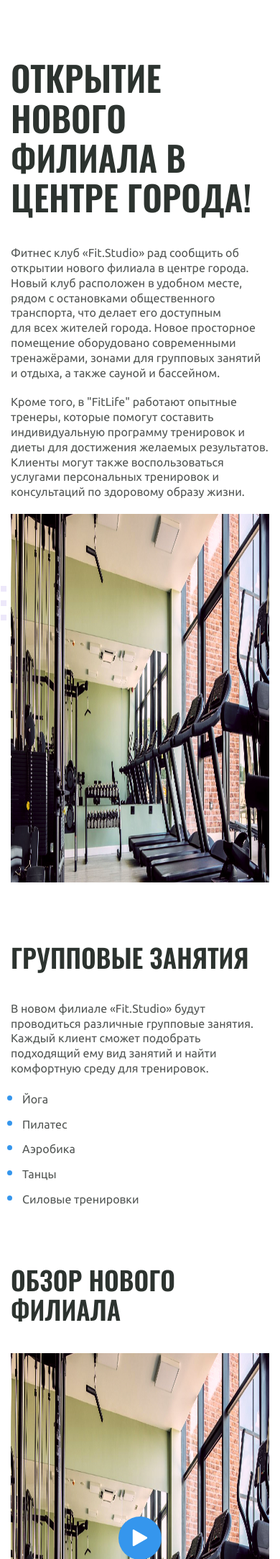
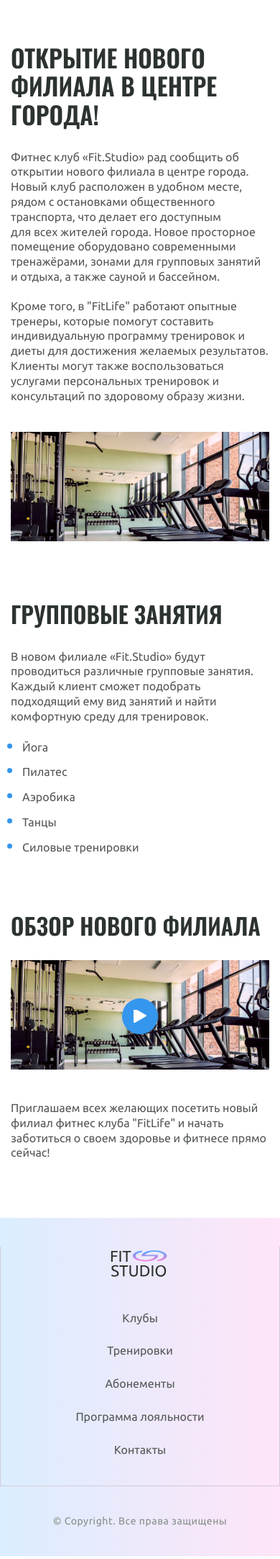
Before and after one commit to Enclaive-lab/homework., a PHP site: page /Fit-studio/arcticle.html in a window 390 px wide; the page is wider, and only the part inside the window is pictured. Shown: the part 109-2275 px from the top of that part at 72% size. Run offline with PHP 8.4, Linux system fonts and the light colour scheme.

Commit message:
Add files via upload

```diff
--- a/Fit-studio/arcticle.html
+++ b/Fit-studio/arcticle.html
@@ -31,10 +31,9 @@
       </div>
     </header>
     <article class="article">
+      <section class="article-mb">
         <div class="container">
-        <h1 class="title-large">
-          Открытие нового филиала в центре города!
-        </h1>
+          <h1 class="title-large">Открытие нового филиала в центре города!</h1>
           <p class="article__text">
             Фитнес клуб «Fit.Studio» рад сообщить об открытии нового филиала в
             центре города. Новый клуб расположен в удобном месте, рядом
@@ -49,7 +48,9 @@
             желаемых результатов. Клиенты могут также воспользоваться услугами
             персональных тренировок и консультаций по здоровому образу жизни.
           </p>
-        <div class="article-decor-wrapper article-mb article-decor-wrapper-1">
+        </div>
+        <div class="article-decor-wrapper article-decor-wrapper-1 decor">
+          <div class="container">
             <img
               src="./images/gym-img.jpg"
               class="article__img"
@@ -58,6 +59,10 @@
               alt="Тренажерный зал"
             />
           </div>
+        </div>
+      </section>
+      <section class="article-mb">
+        <div class="container">
           <h2 class="title-large article__title__medium">Групповые занятия</h2>
           <p class="article__text">
             В новом филиале «Fit.Studio» будут проводиться различные групповые
@@ -71,10 +76,19 @@
             <li class="article__item">Танцы</li>
             <li class="article__item">Силовые тренировки</li>
           </ul>
+        </div>
+      </section>
+
+      <section>
+        <div class="container">
           <h2 class="title-large article__title__medium">
             Обзор нового филиала
           </h2>
-        <div class="article-decor-wrapper article-mb article-decor-wrapper-2">
+        </div>
+        <div
+          class="article-decor-wrapper article-mb article-decor-wrapper-2 decor"
+        >
+          <div class="container">
             <button class="article-play-button">
               <img
                 src="./images/Polygon 1.svg"
@@ -91,11 +105,15 @@
               alt="Тренажерный зал"
             />
           </div>
+        </div>
+        <div class="container">
           <p class="article__text__footer">
-          Приглашаем всех желающих посетить новый филиал фитнес клуба "FitLife"
-          и начать заботиться о своем здоровье и фитнесе прямо сейчас!
+            Приглашаем всех желающих посетить новый филиал фитнес клуба
+            "FitLife" и начать заботиться о своем здоровье и фитнесе прямо
+            сейчас!
           </p>
         </div>
+      </section>
     </article>
     <footer class="footer">
       <div class="footer-top">
--- a/Fit-studio/css/arcticle.css
+++ b/Fit-studio/css/arcticle.css
@@ -23,7 +23,6 @@ p {
   padding-top: 80px;
   padding-bottom: 120px;
 }
-
 
 .article__title__medium {
   font-size: 36px;
@@ -53,7 +52,7 @@ p {
   content: "";
   position: absolute;
   z-index: -1;
-  background: url(../images/декор\ 2.svg) no-repeat;
+  background: url(../images/decor-large-icon.svg) no-repeat;
   width: 528px;
   height: 48px;
 }
@@ -64,12 +63,12 @@ p {
 
 .article-decor-wrapper-1::before {
   top: 100px;
-  left: -350px;
+  left: 80px;
 }
 
 .article-decor-wrapper-2::before {
-  bottom: 100px;
-  right: -350px;
+  bottom: 136px;
+  right: 80px;
 }
 .article__img,
 .article__video {
@@ -114,10 +113,48 @@ p {
   transition: opacity 0.2s, background-color 0.2s;
 }
 
-.article-play-button:hover{
-
-   background-color: #082238;
+.article-play-button:hover {
+  background-color: #082238;
 }
-.article-play-button:not(:disabled):active{
+.article-play-button:not(:disabled):active {
   background-color: #2d82cd;
 }
+
+@media (width <= 768px) {
+  .article-decor-wrapper::before {
+    display: none;
+  }
+
+  .article__mb {
+    margin-bottom: 60px;
+  }
+
+  .article__title__medium {
+    font-size: 32px;
+  }
+}
+
+@media (width <= 576px) {
+  .article {
+    padding-top: 60px;
+    padding-bottom: 80px;
+  }
+
+  .article__mb {
+    margin-bottom: 40px;
+  }
+
+  .article__title__medium {
+    font-size: 32px;
+  }
+
+  .article-play-button {
+    width: 50px;
+    height: 50px;
+  }
+
+  .article-play-button img {
+    height: 18px;
+    width: 18px;
+  }
+}
--- a/Fit-studio/css/footer.css
+++ b/Fit-studio/css/footer.css
@@ -48,5 +48,23 @@
   font-size: 14px;
   letter-spacing: 0.04em;
   color: #858e8a;
+}
 
+/* 1200px */
+/* 992px*/
+/* 768px */
+/* 576px */
+/* 375px  */
+
+@media (max-width: 768px) {
+  .menu ul {
+    flex-direction: column;
+    gap: 25px;
+  }
 }
+
+@media (max-width:576px) {
+  .footer {
+    padding-top: 40px;
+  }
+}
--- a/Fit-studio/css/globals.css
+++ b/Fit-studio/css/globals.css
@@ -6,6 +6,7 @@ body {
   display: flex;
   flex-direction: column;
   min-height: 100vh;
+  min-height: 375px;
 }
 
 *,
@@ -22,10 +23,17 @@ h5,
 p {
   margin: 0;
 }
+
+img {
+  max-width: 100%;
+  height: auto;
+  object-fit: cover;
+}
 a,
 button {
   outline: none;
 }
+
 .container {
   max-width: 1250px;
   margin: 0 auto;
@@ -93,6 +101,10 @@ button {
   color: #858e8a;
 }
 
+.decor::before {
+  top: 215px;
+}
+
 a:focus-visible,
 button:focus-visible,
 summary:focus-visible {
@@ -104,3 +116,47 @@ summary:focus-visible {
   opacity: 0.65;
   cursor: default;
 }
+
+@media (max-width: 992px) {
+  .container {
+    max-width: 768px;
+  }
+}
+
+@media (max-width: 768px) {
+  .container {
+    max-width: 576px;
+  }
+  .title-large {
+    font-size: 40px;
+    margin-bottom: 30px;
+  }
+
+  .home-page .title-large {
+    text-align: center;
+    max-width: inherit;
+    margin-bottom: 30px;
+  }
+  .title-medium {
+    font-size: 22px;
+  }
+}
+
+@media (max-width: 576px) {
+  .section {
+    margin-bottom: 80px;
+  }
+  .title-large {
+    font-size: 34px;
+  }
+
+  .title-medium {
+    font-size: 18px;
+  }
+
+  .home-page .title-large {
+    text-align: center;
+    max-width: inherit;
+    margin-bottom: 30px;
+  }
+}
```
Also changed, not shown: Fit-studio/css/index.css (+200 -8 lines), Fit-studio/index.html (+3 -4 lines), Fit-studio/images/arrow-down-icon.svg (added), Fit-studio/images/arrow-right-icon.svg, Fit-studio/images/decor-icon.svg (added), Fit-studio/images/decor-large-icon.svg (added), Fit-studio/images/favicon-icon.svg, Fit-studio/images/gym-img.jpg, Fit-studio/images/logo-icon.svg (added), Fit-studio/images/play-icon.svg (added), Fit-studio/images/sporty-man-img.jpg (added), Fit-studio/images/sporty-woman-2-img.jpg (added), Fit-studio/images/sporty-woman-img.jpg (added). Lines whose indentation alone changed are shown as unchanged.
